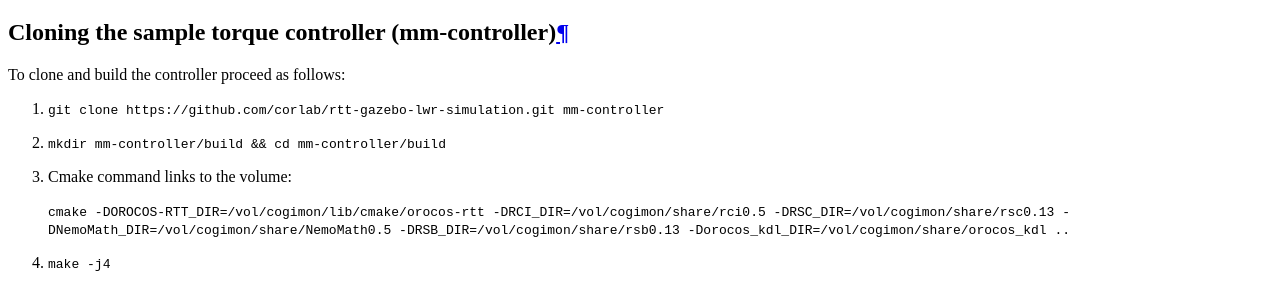
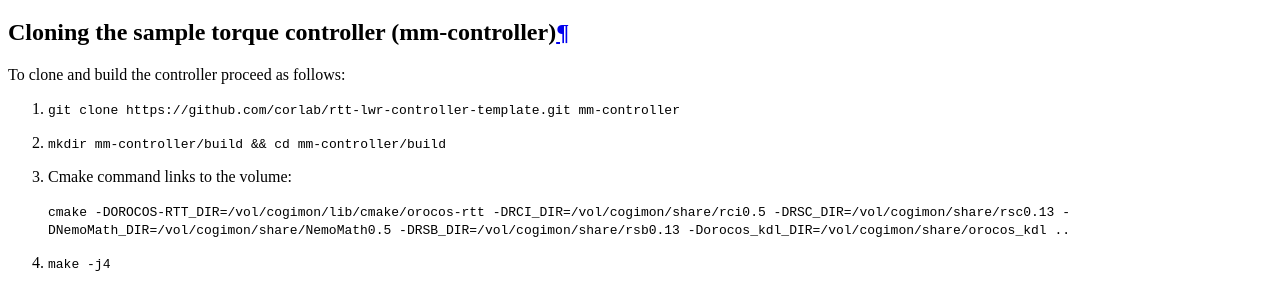
Before and after one commit to corlab/cogimon-toolchain-docs, a Sphinx documentation site: the page built from source/development.rst, in a window 1280 px wide. Shown: the part 197-492 px from the top of the page. Built offline with Sphinx 7.4.7, drawn with Linux system fonts in a browser that asks for light colours; some web fonts are replaced; some of the changed lines change nothing that is shown.

Commit message:
changed to right repo thanks to Pouya

```diff
--- a/source/development.rst
+++ b/source/development.rst
@@ -8,7 +8,7 @@
 
 To clone and build the controller proceed as follows:
 
-1. ``git clone https://github.com/corlab/rtt-gazebo-lwr-simulation.git mm-controller``
+1. ``git clone https://github.com/corlab/rtt-lwr-controller-template.git mm-controller``
 
 2. ``mkdir mm-controller/build && cd mm-controller/build``
 
```
